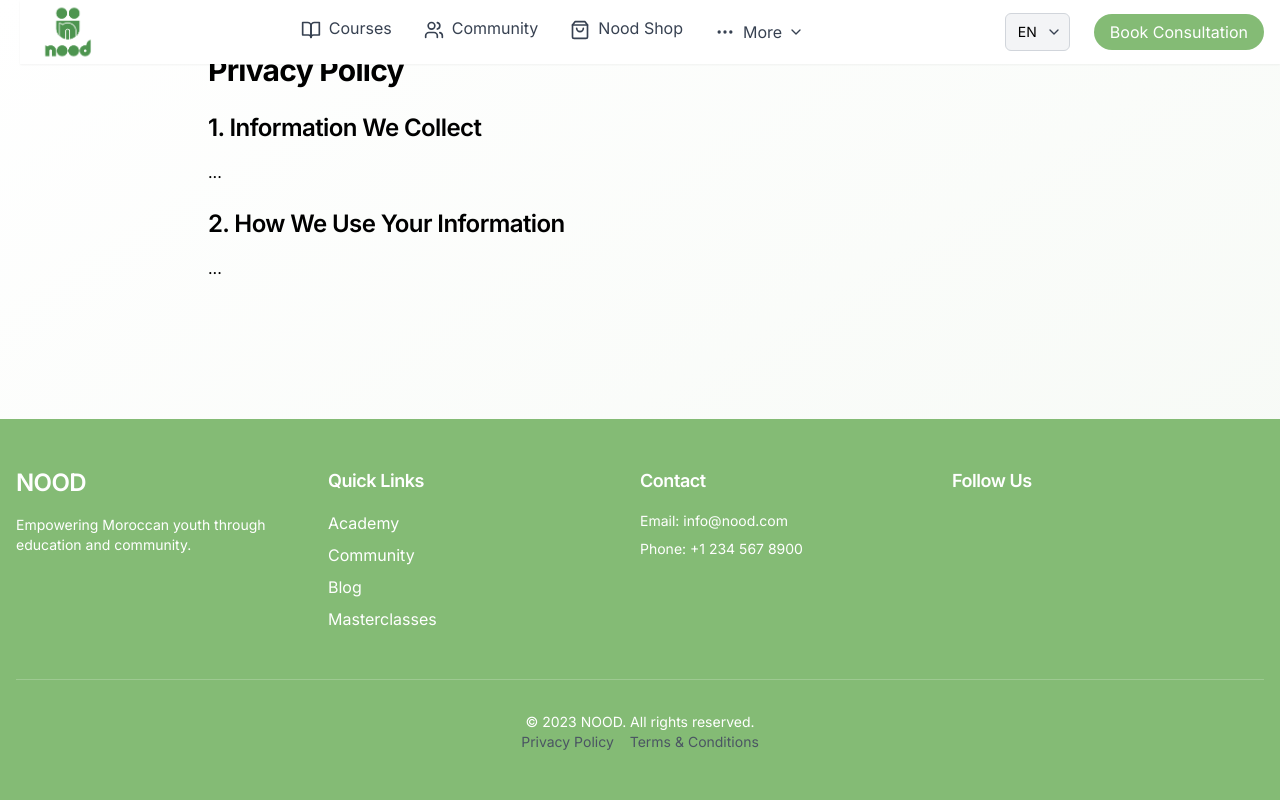
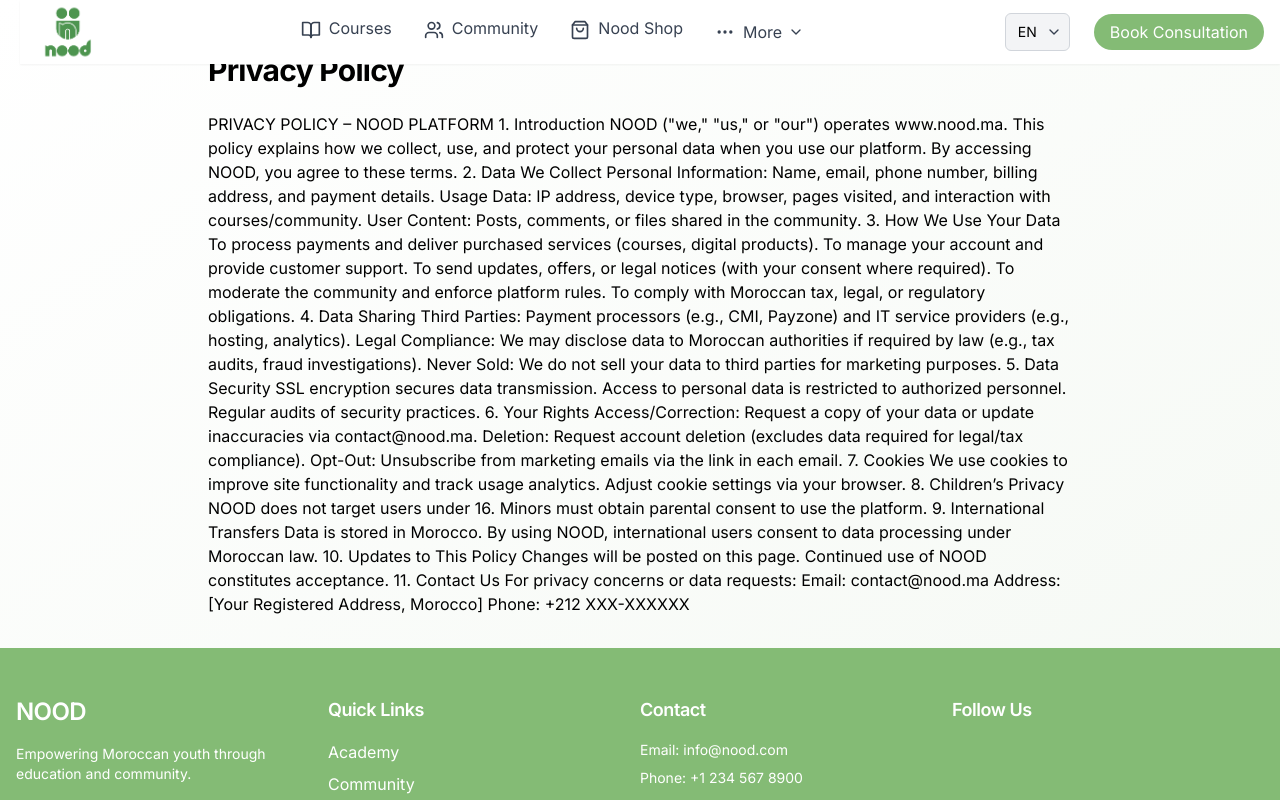
Before and after one commit to EmreGunner/NoodWebMain, a React (Vite) app: page /privacy-policy in a window 1280 px wide. Shown: the top 800 px of the page. Built offline with nearby package versions, Linux system fonts and the light colour scheme.

Commit message:
changes2

```diff
--- a/src/App.tsx
+++ b/src/App.tsx
@@ -56,7 +56,6 @@ const App: React.FC = () => {
               <Route path="/support" element={<Support />} />
               <Route path="/privacy-policy" element={<PrivacyPolicy />} />
               <Route path="/terms-and-conditions" element={<TermsAndConditions />} />
-
             </Routes>
           </Suspense>
         </main>
--- a/src/pages/PrivacyPolicy.tsx
+++ b/src/pages/PrivacyPolicy.tsx
@@ -10,20 +10,59 @@ const PrivacyPolicy: React.FC = () => {
       </Helmet>
 
       <h1 className="text-3xl font-bold mb-6">Privacy Policy</h1>
+      <div className="prose prose-lg">
+      PRIVACY POLICY – NOOD PLATFORM
 
-      <div className="prose prose-lg">
-        {/* Add your privacy policy content here */}
-        <section className="mb-6">
-          <h2 className="text-2xl font-semibold mb-4">1. Information We Collect</h2>
-          <p>...</p>
-        </section>
+1. Introduction
+NOOD ("we," "us," or "our") operates www.nood.ma. This policy explains how we collect, use, and protect your personal data when you use our platform. By accessing NOOD, you agree to these terms.
 
-        <section className="mb-6">
-          <h2 className="text-2xl font-semibold mb-4">2. How We Use Your Information</h2>
-          <p>...</p>
-        </section>
+2. Data We Collect
+Personal Information: Name, email, phone number, billing address, and payment details.
+Usage Data: IP address, device type, browser, pages visited, and interaction with courses/community.
+User Content: Posts, comments, or files shared in the community.
 
-        {/* Add more sections as needed */}
+3. How We Use Your Data
+To process payments and deliver purchased services (courses, digital products).
+To manage your account and provide customer support.
+To send updates, offers, or legal notices (with your consent where required).
+To moderate the community and enforce platform rules.
+To comply with Moroccan tax, legal, or regulatory obligations.
+
+4. Data Sharing
+Third Parties: Payment processors (e.g., CMI, Payzone) and IT service providers (e.g., hosting, analytics).
+Legal Compliance: We may disclose data to Moroccan authorities if required by law (e.g., tax audits, fraud investigations).
+Never Sold: We do not sell your data to third parties for marketing purposes.
+
+5. Data Security
+SSL encryption secures data transmission.
+Access to personal data is restricted to authorized personnel.
+Regular audits of security practices.
+
+6. Your Rights
+Access/Correction: Request a copy of your data or update inaccuracies via contact@nood.ma.
+Deletion: Request account deletion (excludes data required for legal/tax compliance).
+Opt-Out: Unsubscribe from marketing emails via the link in each email.
+
+7. Cookies
+We use cookies to improve site functionality and track usage analytics.
+Adjust cookie settings via your browser.
+
+8. Children’s Privacy
+NOOD does not target users under 16. Minors must obtain parental consent to use the platform.
+
+9. International Transfers
+Data is stored in Morocco. By using NOOD, international users consent to data processing under Moroccan law.
+
+10. Updates to This Policy
+Changes will be posted on this page. Continued use of NOOD constitutes acceptance.
+
+11. Contact Us
+For privacy concerns or data requests:
+Email: contact@nood.ma
+Address: [Your Registered Address, Morocco]
+Phone: +212 XXX-XXXXXX
+
+
       </div>
     </div>
   );
```
